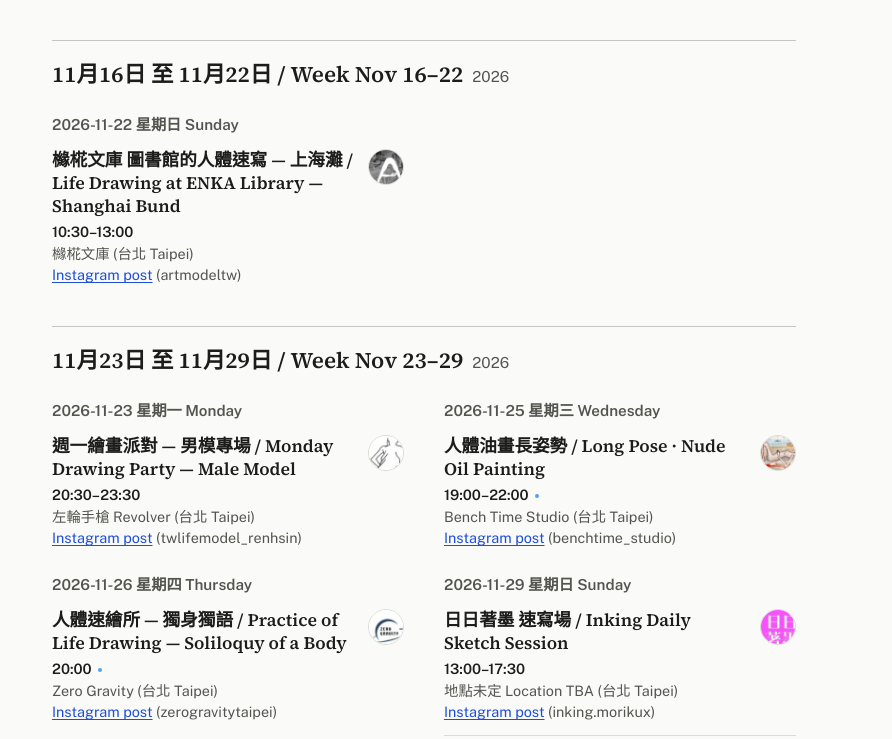
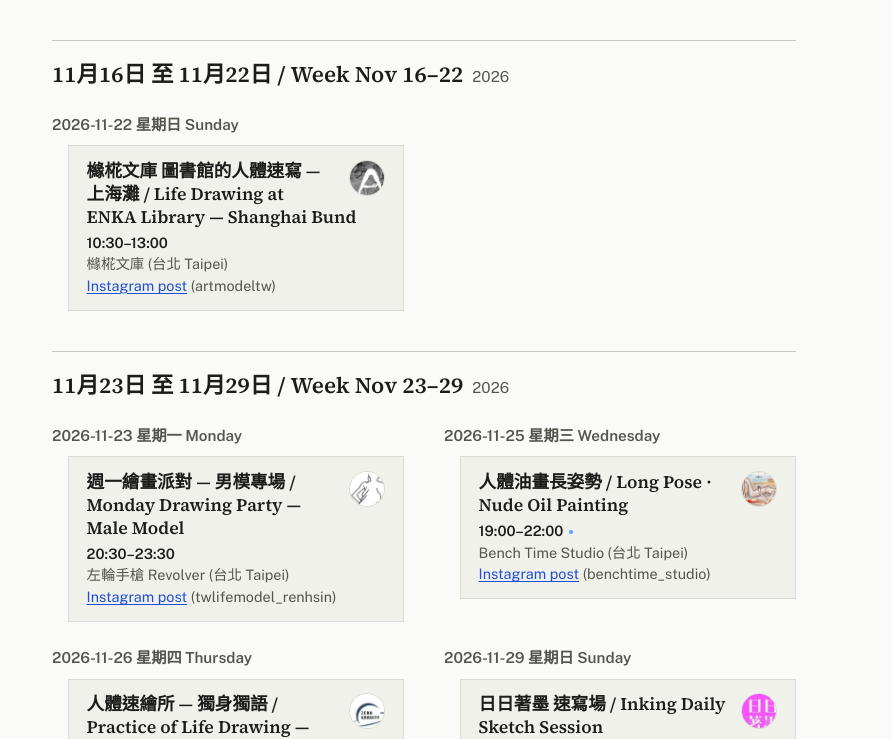
Before and after one commit to paulrouget/drawintaipei.com, a plain HTML site: page index.html in a window 1280 px wide. Shown: the top 739 px of the page, 388-1280 px from the left. Drawn offline with nearby package versions, Linux system fonts and the light colour scheme.

Commit message:
Publish 2026-11-22 (30734db)

```diff
--- a/index.html
+++ b/index.html
@@ -24,8 +24,7 @@ header h1 { font-size: 2.75rem; line-height: 1; letter-spacing: -.01em; }
 h2 { font-size: 1.2rem; line-height: 1.25; border-top: 1px solid var(--divider); padding-top: 1.25rem; margin-top: 2.5rem; }
 .yr { font: 400 .95rem "Public Sans", sans-serif; color: var(--quiet); margin-left: .25rem; }
 .day { font-weight: 600; font-size: .95rem; color: var(--quiet); margin-top: 1.5rem; }
-.ev { padding: .75rem 0; border-bottom: 1px solid var(--rule); font-size: .9rem; line-height: 1.5; color: var(--quiet); }
-.dayblock .ev:last-child { border-bottom: none; padding-bottom: 0; }
+.ev { margin: .5rem 0 0 1rem; padding: .85rem 1.1rem; border: 1px solid var(--rule); background: #f1f1ec; font-size: .9rem; line-height: 1.5; color: var(--quiet); }
 .title { font-size: 1.1rem; line-height: 1.3; color: var(--ink); margin-bottom: .2rem; }
 .title::after { content: ""; display: block; clear: both; }
 .av { float: right; width: 36px; height: 36px; border-radius: 50%; object-fit: cover; margin: 0 0 4px 12px; border: 1px solid var(--rule); background: #fff; }
```
